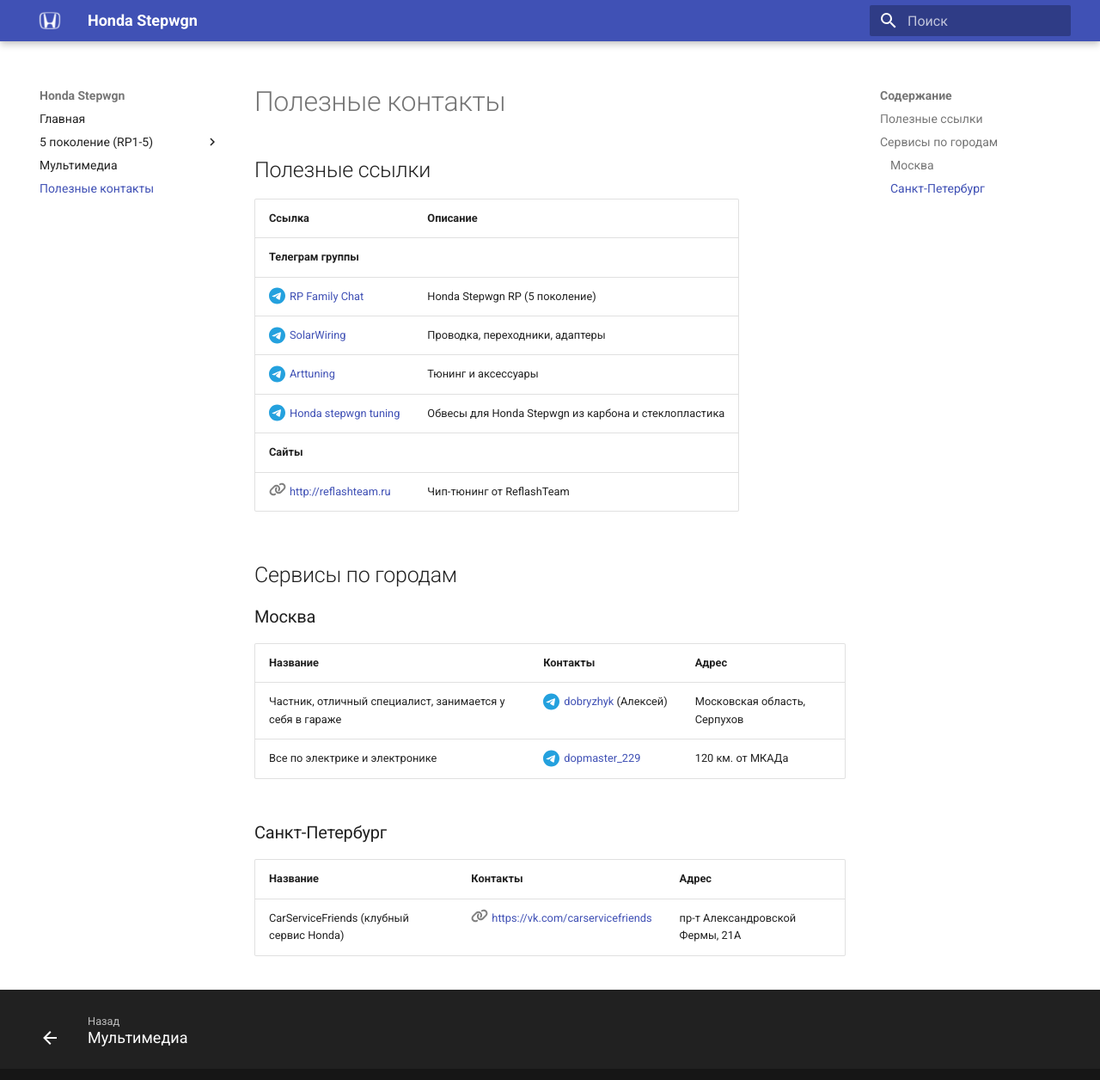
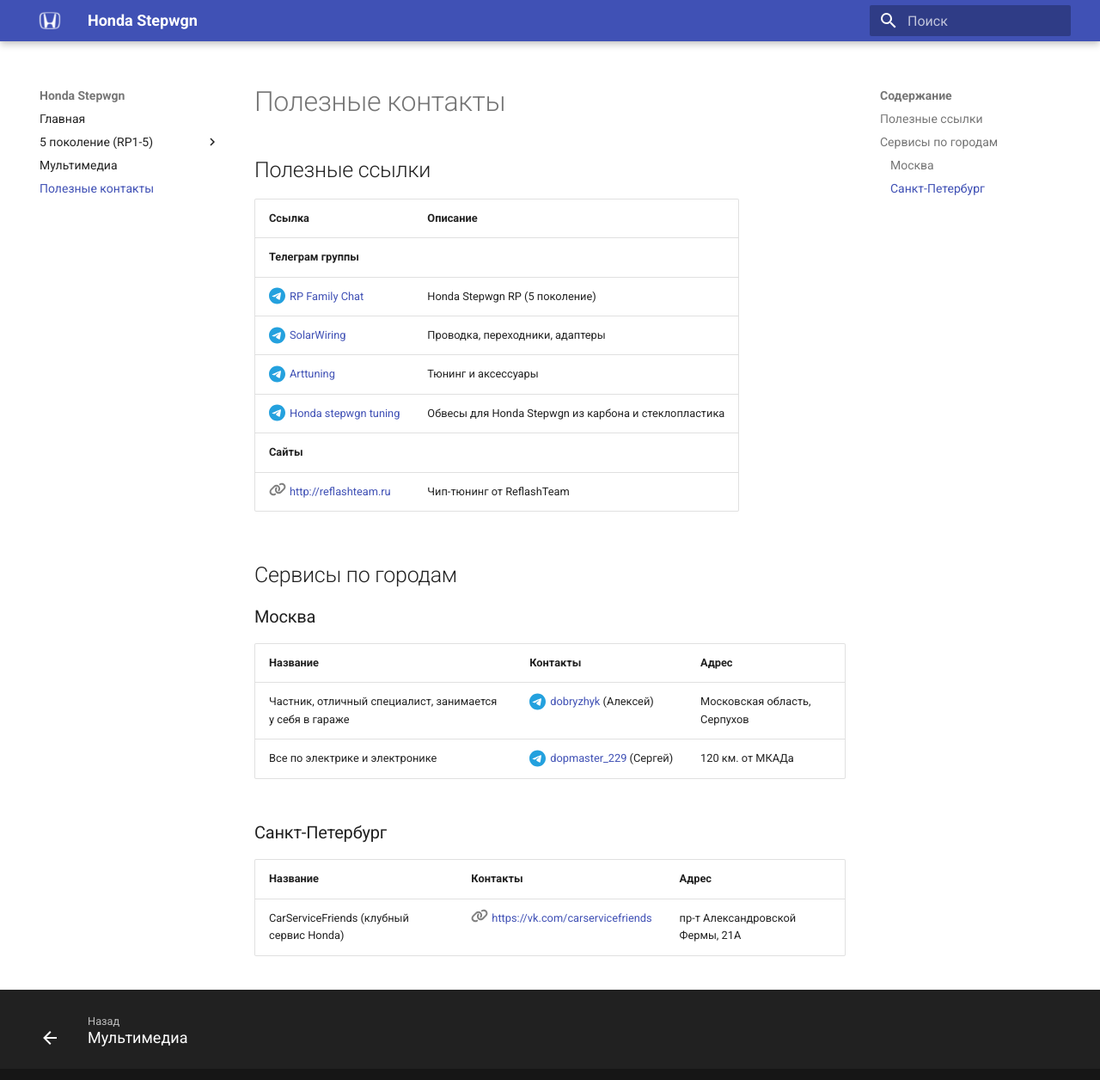
Before and after one commit to stepwgn/stepwgn.github.io, an MkDocs documentation site: the page built from docs/contacts.md, in a window 1280 px wide and 1267 px high. Shown: the top 1256 px of the window at 86% size. Built offline with MkDocs 1.6.1 and Material for MkDocs 9.7.7, drawn with Linux system fonts in a browser that asks for light colours.

Commit message:
Обновлен раздел с сервисами
Signed-off-by: Zakhar Petrov <46595458+zakhar-petrov@users.noreply.github.com>

```diff
--- a/docs/contacts.md
+++ b/docs/contacts.md
@@ -14,10 +14,10 @@
 
 ### Москва
 
-| Название                                                 | Контакты                                                                                     | Адрес                        |
-|----------------------------------------------------------|----------------------------------------------------------------------------------------------|------------------------------|
-| Частник, отличный специалист, занимается у себя в гараже | <nobr>[dobryzhyk](https://t.me/dobryzhyk){ target="_blank" .telegram-link } (Алексей)</nobr> | Московская область, Серпухов |
-| Все по электрике и электронике                           | <nobr>[dopmaster_229](https://t.me/dopmaster_229){ target="_blank" .telegram-link }</nobr>   | 120 км. от МКАДа             |
+| Название                                                 | Контакты                                                                                            | Адрес                        |
+|----------------------------------------------------------|-----------------------------------------------------------------------------------------------------|------------------------------|
+| Частник, отличный специалист, занимается у себя в гараже | <nobr>[dobryzhyk](https://t.me/dobryzhyk){ target="_blank" .telegram-link } (Алексей)</nobr>        | Московская область, Серпухов |
+| Все по электрике и электронике                           | <nobr>[dopmaster_229](https://t.me/dopmaster_229){ target="_blank" .telegram-link } (Сергей)</nobr> | 120 км. от МКАДа             |
 
 ### Санкт-Петербург
 
```
